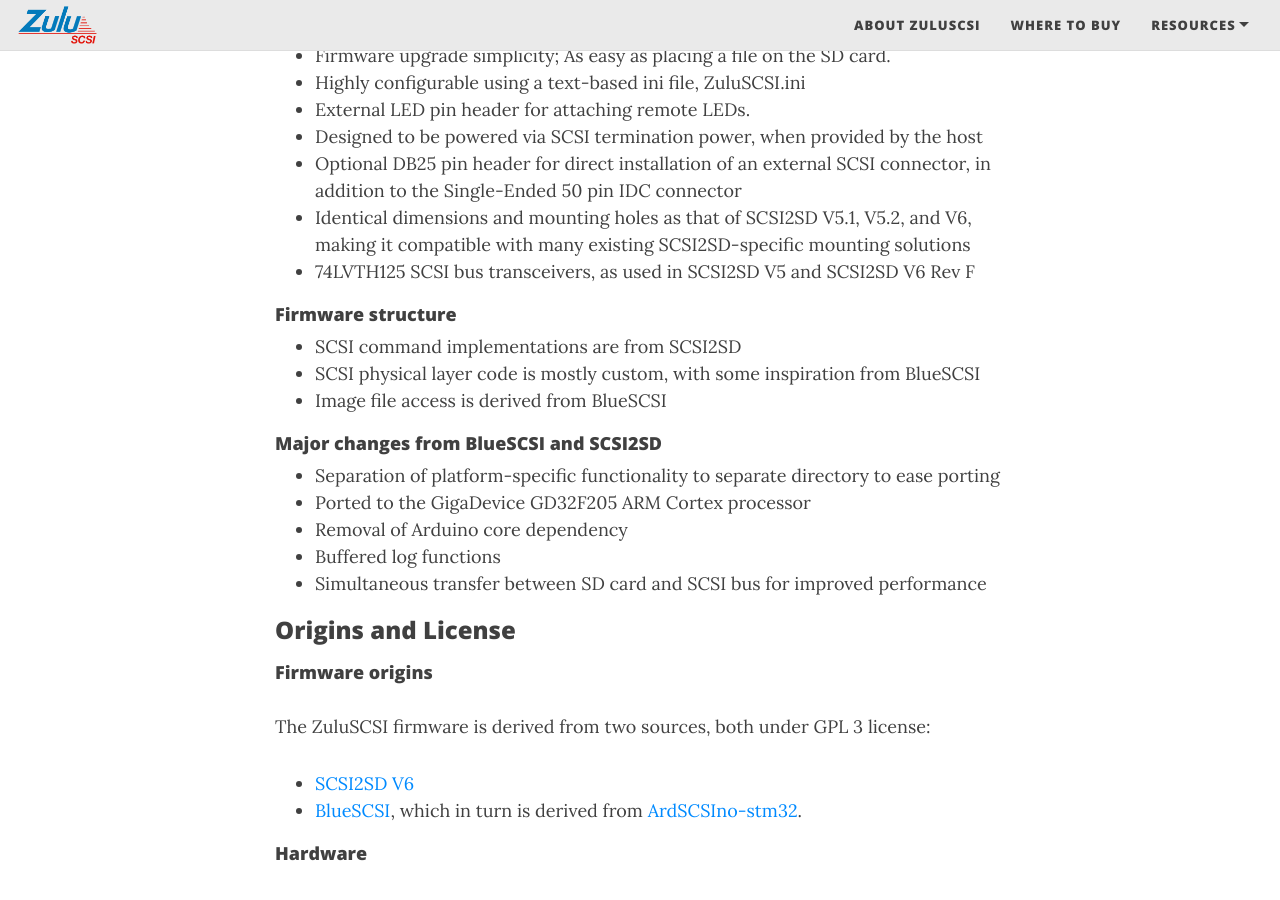
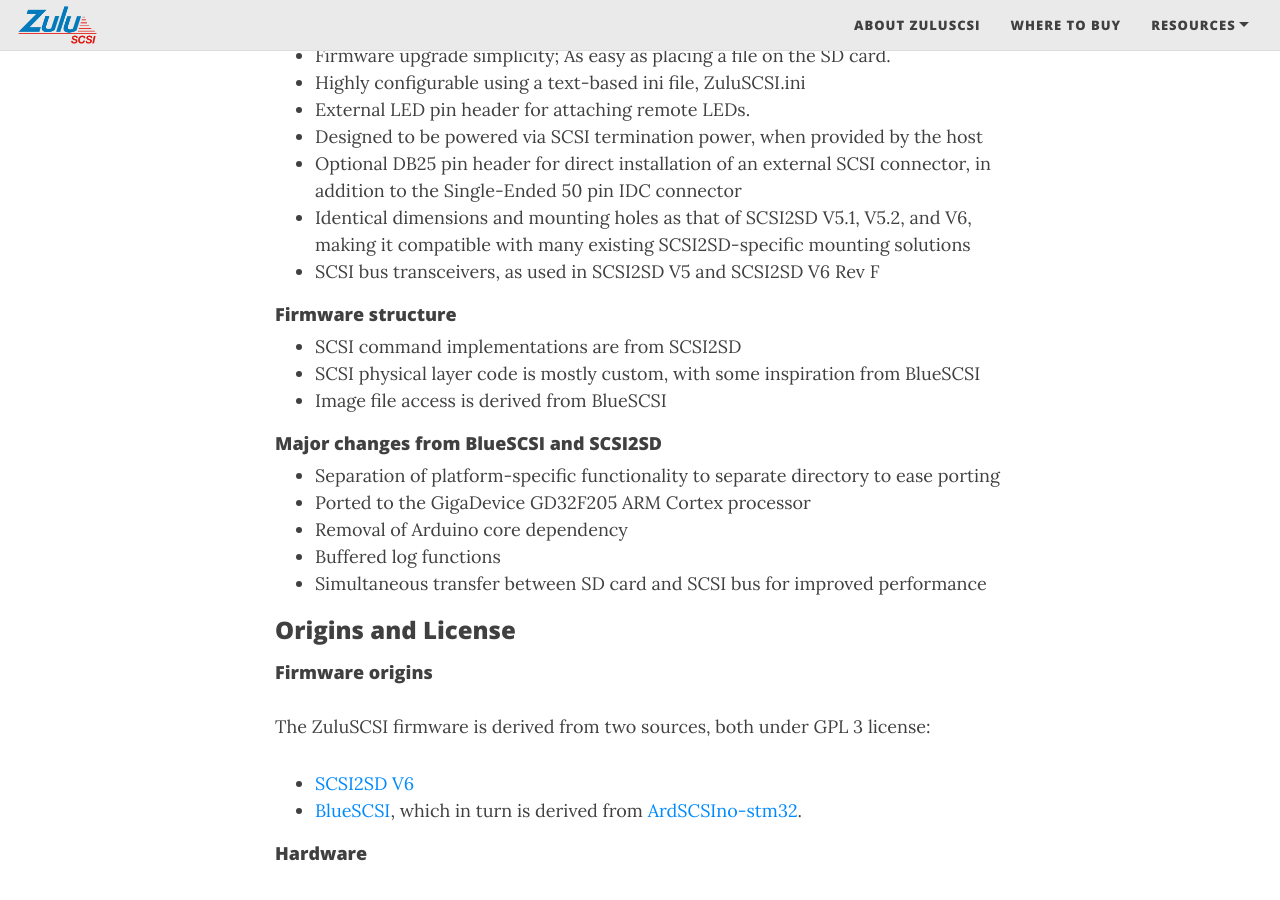
Before and after one commit to ZuluSCSI/ZuluSCSI.com, a Jekyll site: the page built from index.md, in a window 1280 px wide and 900 px high, scrolled down 1205 px. Built offline with Jekyll 4.4.1, drawn with Linux system fonts in a browser that asks for light colours; nearby versions of some CDN libraries; our own code applies the rules of GitHub Pages for plain Markdown files.

Commit message:
Update index.md

```diff
--- a/index.md
+++ b/index.md
@@ -14,7 +14,7 @@
 * Designed to be powered via SCSI termination power, when provided by the host
 * Optional DB25 pin header for direct installation of an external SCSI connector, in addition to the Single-Ended 50 pin IDC connector
 * Identical dimensions and mounting holes as that of SCSI2SD V5.1, V5.2, and V6, making it compatible with many existing SCSI2SD-specific mounting solutions
-* 74LVTH125 SCSI bus transceivers, as used in SCSI2SD V5 and SCSI2SD V6 Rev F
+* SCSI bus transceivers, as used in SCSI2SD V5 and SCSI2SD V6 Rev F
 
 #### Firmware structure
 
```
